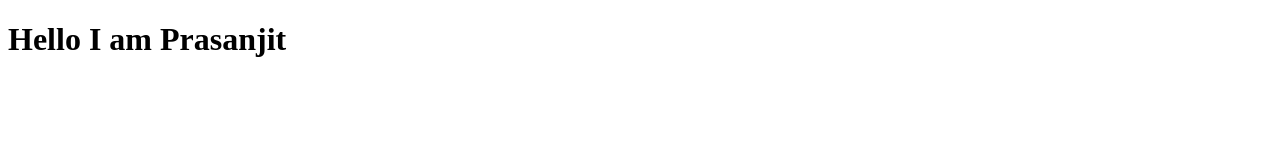
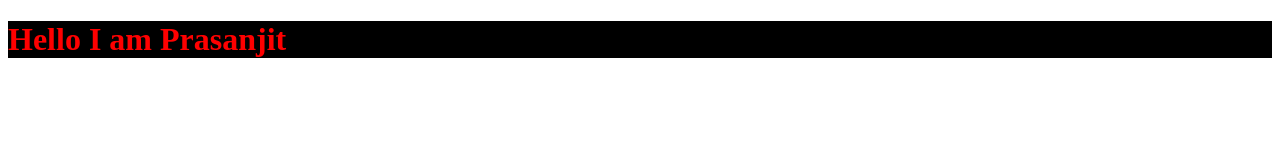
Before and after one commit to prasanjit-dey-ux/javascript-learning, a plain HTML site: page 05_Dom/css-styling.html in a window 1280 px wide. Drawn offline with Linux system fonts and the light colour scheme.

Commit message:
css-styling

```diff
--- a/05_Dom/css-styling.html
+++ b/05_Dom/css-styling.html
@@ -7,11 +7,15 @@
 </head>
 <body>
 
-<h1>Hello I am Prasanjit</h1>
+<h1 id="title">Hello I am Prasanjit</h1>
 
 
 
 <script>
+    const title = document.querySelector('#title');
+
+    title.style.color = 'red';
+    title.style.backgroundColor = 'black';
 
 </script>
 </body>
```
